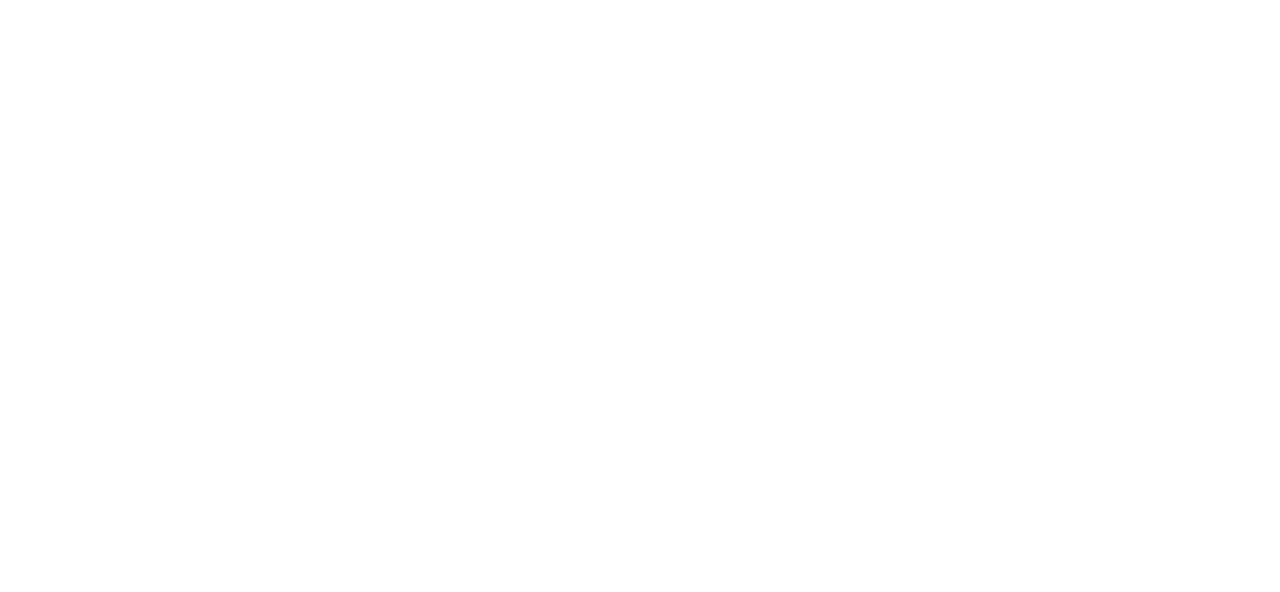
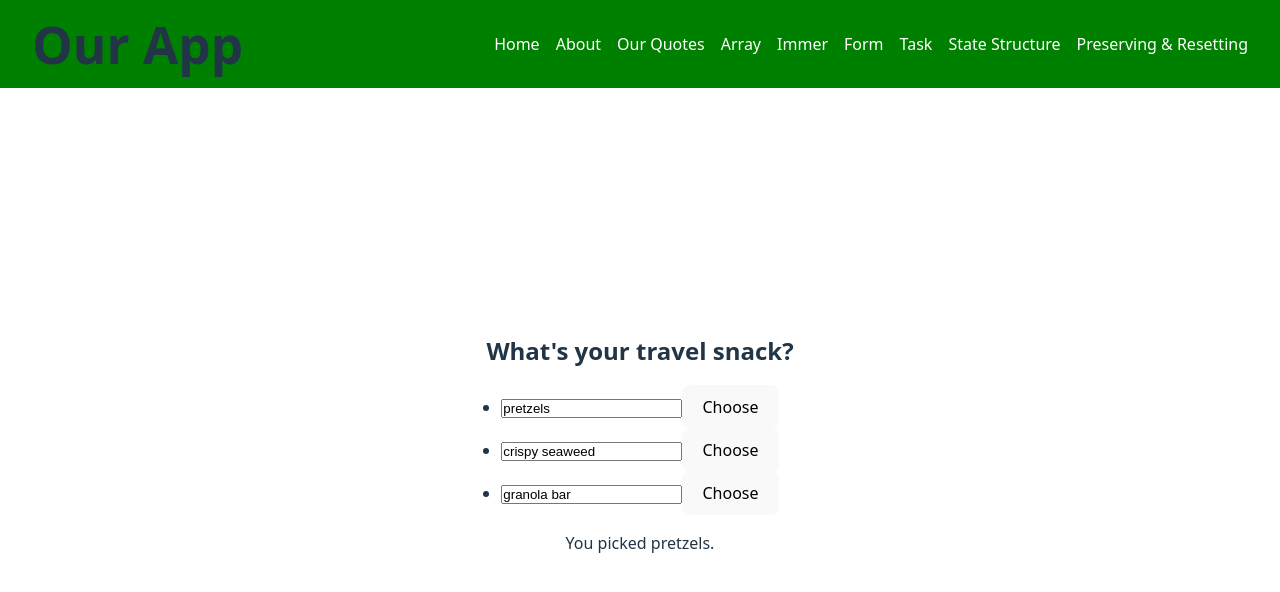
Before and after one commit to cSubham700/vite-react-starter, a React (Vite) app: page /travelsnack in a window 1280 px wide. Before the commit this address had no page. Shown: the top 592 px of the page. Built offline with nearby package versions, Linux system fonts and the light colour scheme.

Commit message:
Preserving & Resetting

```diff
--- a/src/App.jsx
+++ b/src/App.jsx
@@ -10,6 +10,8 @@ import Array from './Array'
 import Immer from './Immer'
 import Form from './Form'
 import Task from './Task'
+import TravelSnack from './TravelSnack'
+import Resetting from './Resetting'
 
 
 function App() {
@@ -26,6 +28,8 @@ function App() {
         <Route path='/immer' element={<Immer/>} />
         <Route path='/form' element={<Form/>} />
         <Route path='/task' element={<Task/>} />
+        <Route path='/travelsnack' element={<TravelSnack/>} />
+        <Route path='/resetting' element={<Resetting/>} />
       </Routes>
       </BrowserRouter>
     </>
--- a/src/Home.jsx
+++ b/src/Home.jsx
@@ -13,6 +13,20 @@ const MyButton = ({ onSmash, children }) => {
     </button>
   );
 };
+
+const Button123 = ({ onSmash, children }) => {
+  return (
+    <button
+      onClick={(e) => {
+        e.stopPropagation();
+        onSmash();
+      }}
+    >
+      {children}
+    </button>
+  );
+};
+
 
 const MyCount = () => {
   const [count, setCount] = useState(0);
@@ -38,6 +52,8 @@ const MyCount = () => {
 };
 
 const Home = () => {
+
+  const [increment, setIncrement] = useState(0);
 
 
       const [person, setPerson] = useState({
@@ -76,6 +92,8 @@ const Home = () => {
         >
           <MyButton onSmash={() => alert("Uploading")}>Upload image</MyButton>
           <MyButton onSmash={() => alert("Playing")}>Play music</MyButton>
+          <Button123 onSmash={() => setIncrement(prev => prev + 5)} >+5</Button123>
+          <p style={{color:'black'}}>{increment}</p>
         </div>
 
         <h3>{person.name} {""} {person.artwork.title} {""} {person.artwork.city}</h3>
--- a/src/OurQuotes.jsx
+++ b/src/OurQuotes.jsx
@@ -3,31 +3,46 @@ import Nav from "./components/Nav";
 import quotes from "./quotes.js";
 
 const OurQuotes = () => {
-  const [Index, setIndex] = useState(0);
+  const [index, setIndex] = useState(0);
 
-  function handleClick() {
-    setIndex(Index + 1);
-  }
+  const handleNext = () => {
+    if (index < quotes.length - 1) {
+      setIndex(index + 1);
+    }
+  };
 
+  const handlePrev = () => {
+    if (index > 0) {
+      setIndex(index - 1);
+    }
+  };
 
-
-  let quote = quotes[Index];
+  const quote = quotes[index];
 
   return (
     <>
       <Nav />
       <div className="quotes">
-        <button
-          onClick={handleClick}
-          disabled={Index < 3 || Index === 3 ? false : true}
-        >
-          Next
-        </button>
 
-        <img src={quote.image} alt="" />
+        {/* Buttons */}
+        <div className="btns">
+          <button onClick={handlePrev} disabled={index === 0}>
+            Prev
+          </button>
+
+          <button
+            onClick={handleNext}
+            disabled={index === quotes.length - 1}
+          >
+            Next
+          </button>
+        </div>
+
+        {/* Content */}
+        <img src={quote.image} alt={quote.title} />
         <h3>{quote.title}</h3>
         <h4>
-          {Index + 1} of {quotes.length}
+          {index + 1} of {quotes.length}
         </h4>
         <p>{quote.description}</p>
       </div>
--- /dev/null
+++ b/src/Resetting.jsx
@@ -0,0 +1,45 @@
+import React, { useState } from 'react'
+import Nav from './components/Nav'
+
+const Resetting = () => {
+
+    const [showB, setShowB] = useState(true);
+
+    const [isFancy, setIsFancy] = useState(false);
+
+
+
+  return (
+    <>
+    <Nav/>
+    <div className="home">
+      {isFancy ? <Counter key={true} isFancy={true}/> :  <Counter key={false} isFancy={false}/>}
+
+
+      <label>
+        <input type="checkbox" checked={isFancy} onChange={e => {
+            setIsFancy(e.target.checked);
+        }} />
+        Use fancy styling
+      </label>
+    </div>
+    </>
+  )
+}
+
+
+const Counter = ({isFancy}) => {
+
+
+        const [score, setScore] = useState(0);
+
+
+        return (
+            <div className={isFancy ? ' resetting-counter  resetting-counter-fancy' : 'resetting-counter'}>
+                      <h1>{score}</h1>
+                      <button onClick={()=> setScore(score + 1)}>Add one</button>
+            </div>
+        )
+}
+
+export default Resetting
--- /dev/null
+++ b/src/TravelSnack.jsx
@@ -0,0 +1,65 @@
+import React, { useState } from 'react'
+import Nav from './components/Nav'
+
+
+        const initialItems = [
+            {title:"pretzels", id:0},
+            {title:"crispy seaweed", id:1},
+            {title:"granola bar", id:2},
+        ]
+
+
+
+const TravelSnack = () => {
+
+    const [items, setItems] = useState(initialItems);
+    const [selectedId, setSelectedId] = useState(0);
+
+
+    const selectedItem = items.find(item => item.id === selectedId);
+
+        function handleItemChange(id, e) {
+
+            setItems(items.map(item => {
+                if (item.id === id) {
+                    return {
+                        ...item,
+                        title: e.target.value,
+                    }
+                } else {
+                    return item;
+                }
+            }))
+
+        }
+
+
+  return (
+    <>
+    <Nav/>
+    <div className='home'>
+
+        <h2>What's your travel snack?</h2>
+            <ul>
+                {items.map(item=>(
+                    <li key={item.id}>
+                        <input type="text" value={item.title} onChange={e => {
+                            handleItemChange(item.id, e)
+                        }} />
+                        {""}
+                        <button onClick={()=>{
+                            setSelectedId(item.id);
+                        }}>Choose</button>
+                    </li>
+                ))}
+            </ul>
+
+            <p>You picked {selectedItem.title}.</p>
+
+
+    </div>
+    </>
+  )
+}
+
+export default TravelSnack
--- a/src/components/Nav.jsx
+++ b/src/components/Nav.jsx
@@ -14,6 +14,8 @@ const Nav = () => {
             <Link to={'/immer'}>Immer</Link>
             <Link to={'/form'}>Form</Link>
             <Link to={'/task'}>Task</Link>
+            <Link to={'/travelsnack'}>State Structure</Link>
+            <Link to={'/resetting'}>Preserving & Resetting</Link>
 
         </div>
     </div>
--- a/src/styles/style.css
+++ b/src/styles/style.css
@@ -97,3 +97,22 @@
     font-size: larger;
     padding: 0.5rem;
 }
+
+.resetting-counter {
+    display: flex;
+    flex-direction: column;
+    border: 1px solid white;
+    align-items: center;
+    justify-content: center;
+    gap: 1rem;
+    padding: 1rem;
+}
+
+.resetting-counter-fancy {
+    border: 5px solid yellowgreen;
+
+}
+
+.resetting-counter-fancy h1 {
+    color: green;
+}
```
Also changed, not shown: 1 other file (tests, documents, lock files or other folders).
